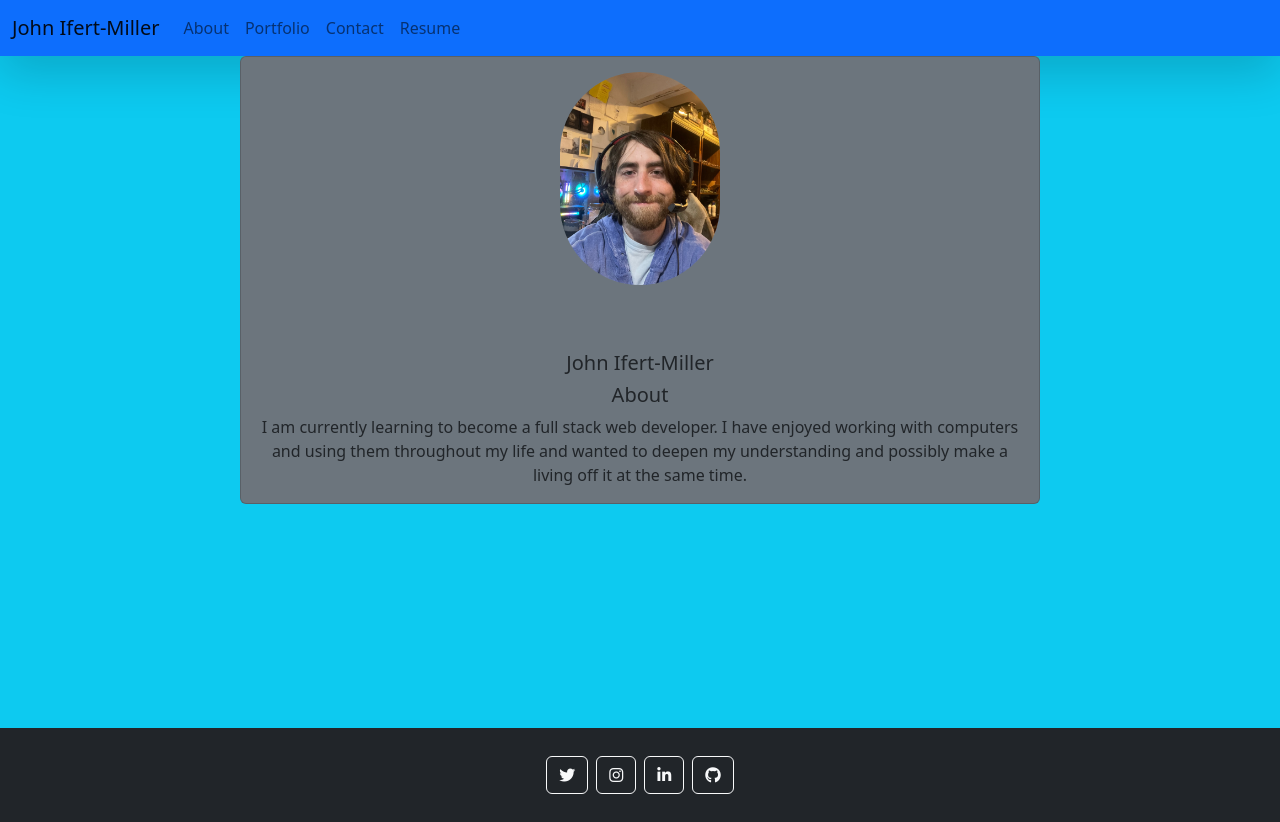
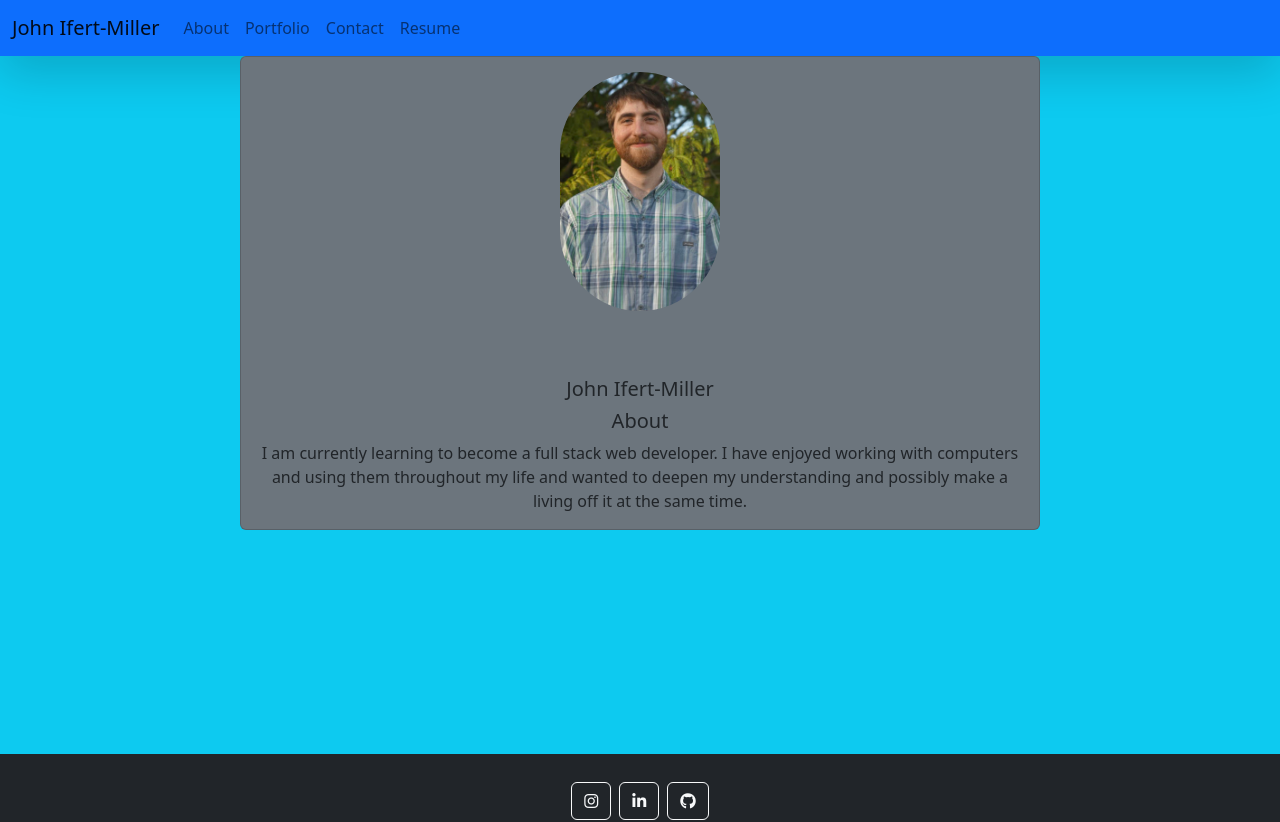
Before and after one commit to johnboy514/react-portfolio, a React (Create React App) app: page / in a window 1280 px wide. Shown: the top 822 px of the page. Built offline with nearby package versions, Linux system fonts and the light colour scheme.

Commit message:
added dnd to portfolio and picture change

```diff
--- a/src/components/Footer/Footer.js
+++ b/src/components/Footer/Footer.js
@@ -12,9 +12,6 @@ export default function App() {
     <MDBFooter className='text-center' color='white' bgColor='dark'>
       <MDBContainer className='p-4'>
         <section className='mb-4'>
-          <MDBBtn outline color="light" floating className='m-1' href='https://twitter.com/johnifertmiller' role='button'>
-            <MDBIcon fab icon='twitter' />
-          </MDBBtn>
 
           <MDBBtn outline color="light" floating className='m-1' href='https://www.instagram.com/swahenjoyer/' role='button'>
             <MDBIcon fab icon='instagram' />
--- a/src/components/Portfolio/Portfolio.js
+++ b/src/components/Portfolio/Portfolio.js
@@ -7,6 +7,14 @@ import '../../App.css';
 
 function Portfolio() {
     const projects = [
+        {
+          name: "DnD Helper App",
+          description:"Designed to help run a zombie themed Dnd game for new and veteran players on their phones!",
+          techUsed: "React, javascript, HTML5, SCss3, Bootstrap, Regex",
+          link: "https://dndhelperapp-1b8e93a876a7.herokuapp.com/",
+          repoLink: "https://github.com/rjo6615/DnD/tree/multiClass",
+          image: "./images/Dnd.jpg"
+        },
         {
           name: "Covid Tracker",
           description:"Tracked news about covid by area!",
```
Also changed, not shown: public/images/Dnd.jpg (added), public/images/Photo_for_react.jpg. Lines whose indentation alone changed are shown as unchanged.
